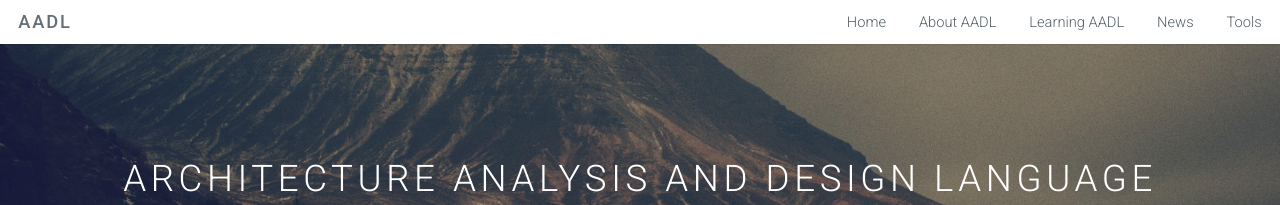
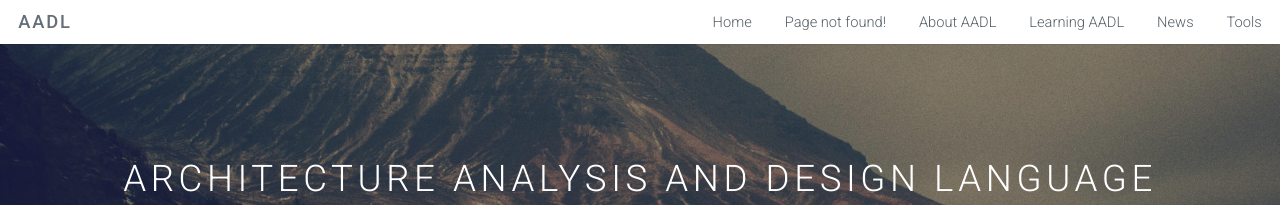
Before and after one commit to saeaadl/saeaadl.github.io, a Jekyll site: the page built from index.html, in a window 1280 px wide and 900 px high. Shown: the top 205 px of the window. Built offline with Jekyll 4.4.1, drawn with Linux system fonts in a browser that asks for light colours.

Commit message:
* Add 404 page, change one picture

```diff
--- /dev/null
+++ b/404.md
@@ -0,0 +1,4 @@
+---
+layout: post
+title: Page not found!
+---
--- a/index.html
+++ b/index.html
@@ -100,7 +100,7 @@
 				</div>
 				<div class="6u">
 					<section class="special">
-						<a href="#" class="image fit"><img src="images/pic02.jpg" alt="" /></a>
+						<a href="#" class="image fit"><img src="images/osate.jpg" alt="" /></a>
 						<h3>AADL Toolchains</h3>
 						<p>AADL tools and plug-ins.</p>
 						<ul class="actions">
```
Also changed, not shown: images/osate.jpg (added).
